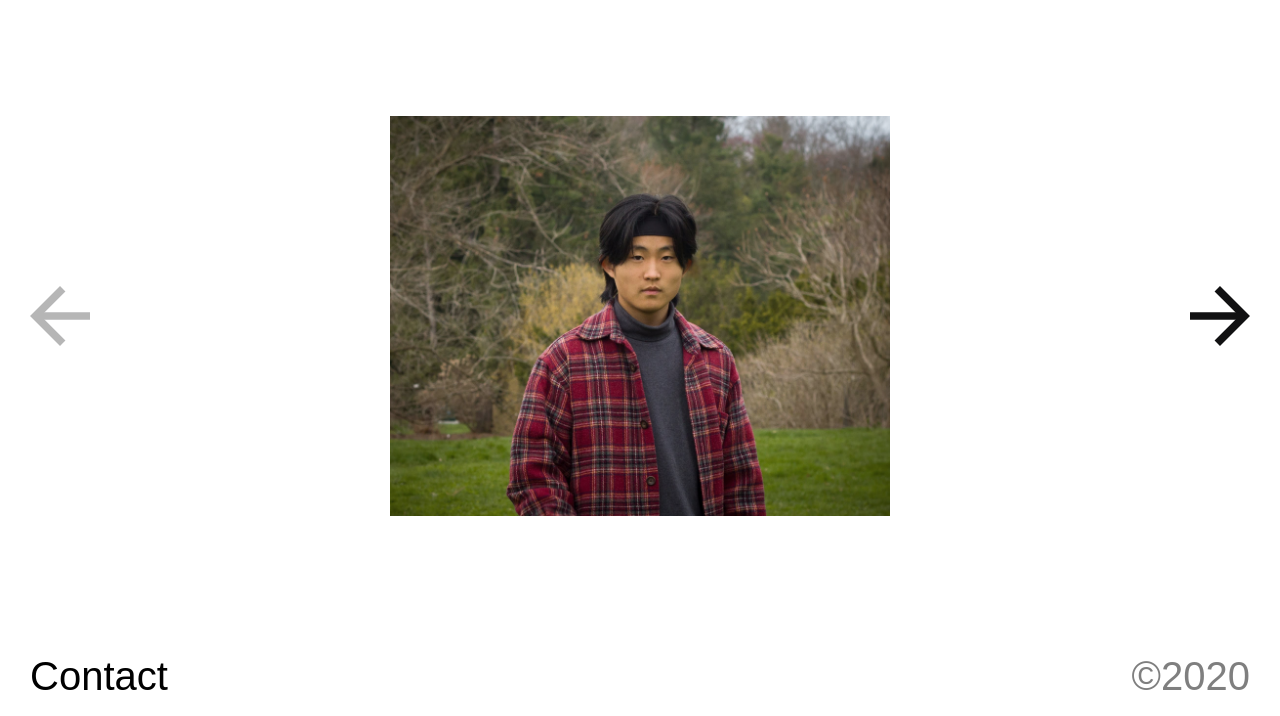
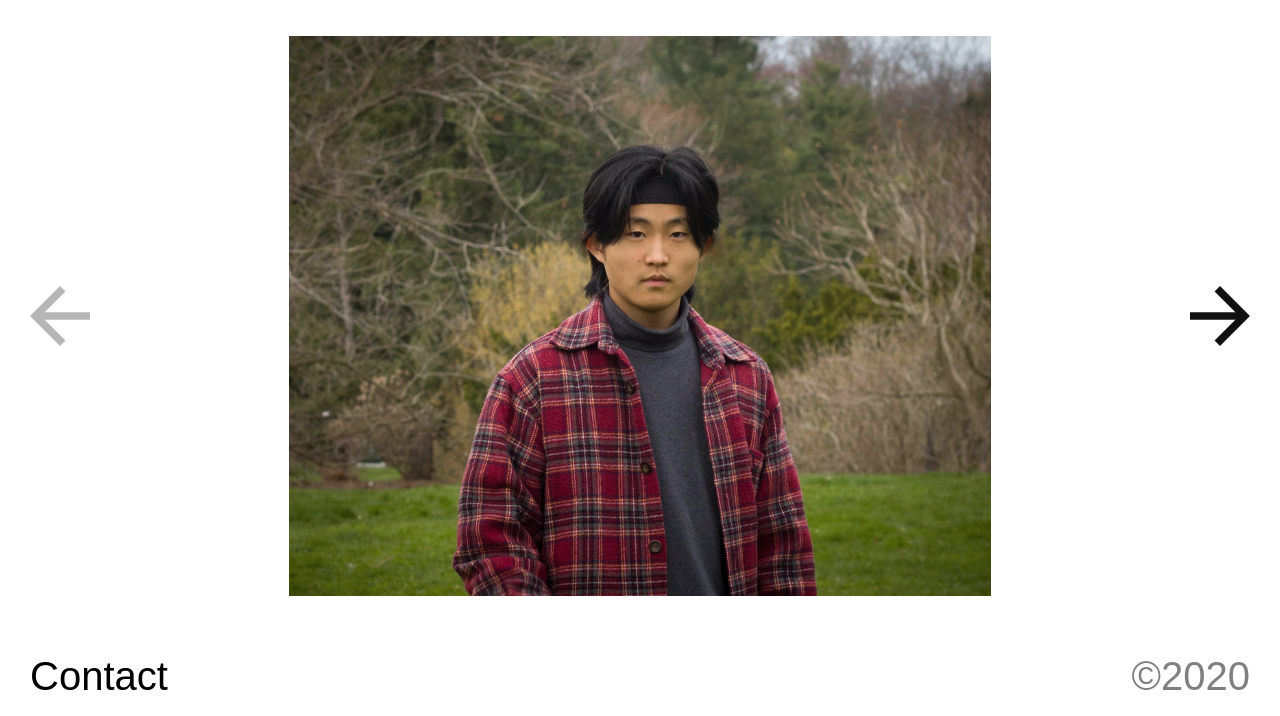
Before and after one commit to jyoon926/Portfolio, a plain HTML site: page index.html in a window 1280 px wide. Shown: the part 84-800 px from the top of the page. Drawn offline with nearby package versions, Linux system fonts and the light colour scheme; a web font is replaced by a local one.

Commit message:
Larger image

```diff
--- a/css/home.scss
+++ b/css/home.scss
@@ -27,7 +27,7 @@
             text-decoration: none;
             img {
                 max-width: calc(100vw - 400px);
-                max-height: calc(100vh - 400px);
+                max-height: 70vh;
                 margin: 0; padding: 0;
                 //border-radius: 30px;
             }
```
Also changed, not shown: css/home.css, 1 other file.
